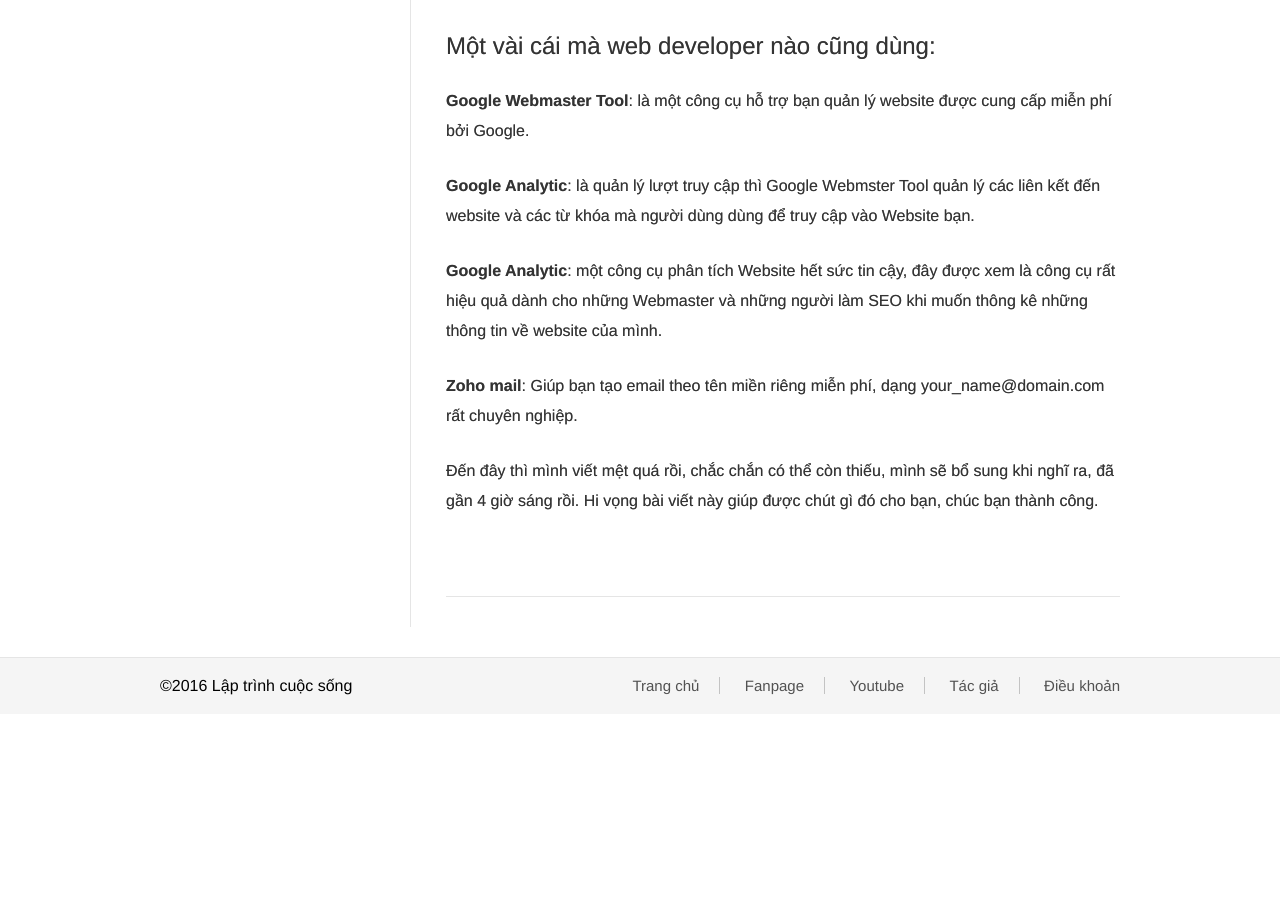
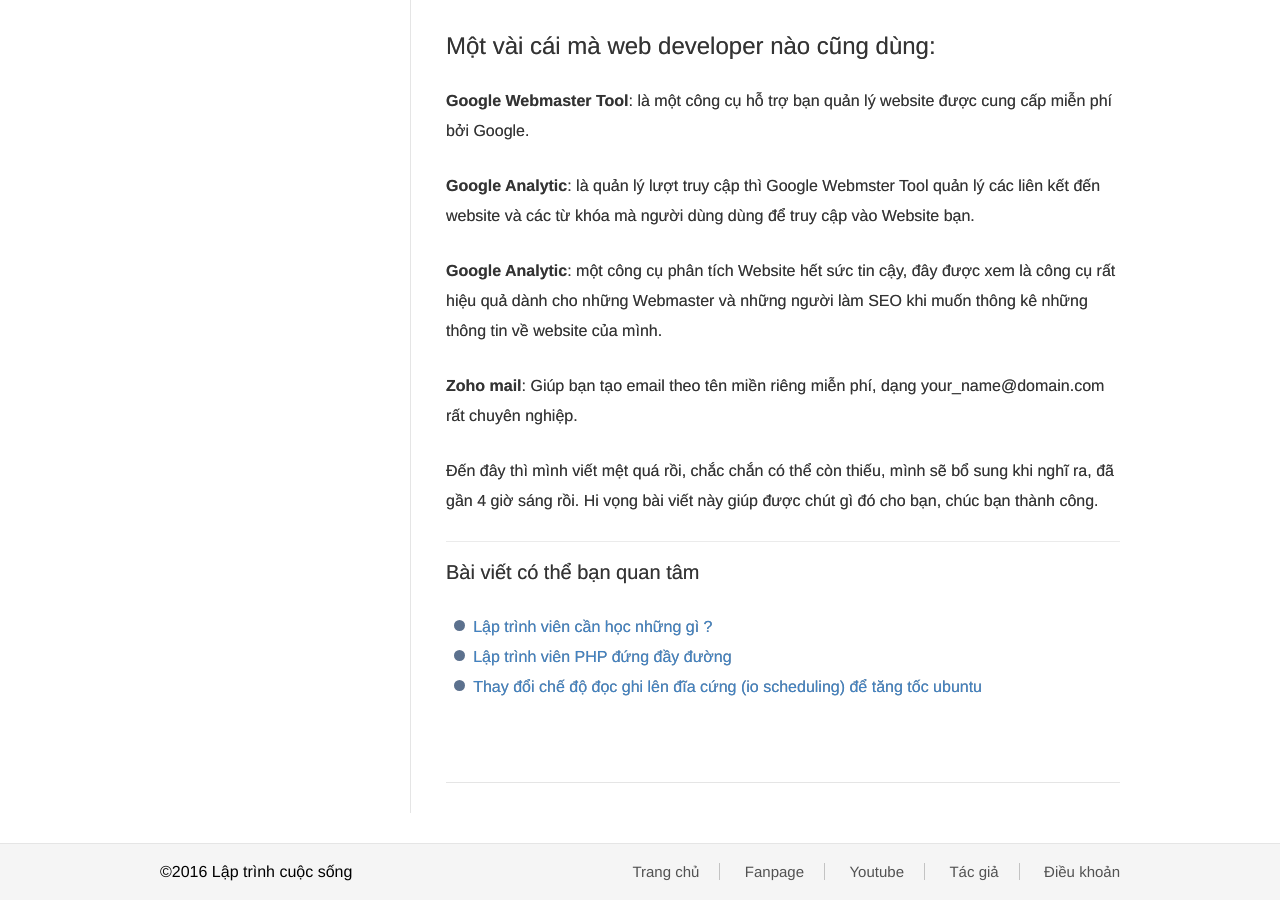
Before and after one commit to nguyentest/laptrinhcuocsong, a Jekyll site: the page built from _posts/2017-03-24-tong-hop-nhung-cong-cu-can-thiet-cho-web-developer.md, in a window 1280 px wide and 900 px high, scrolled down 3799 px. Built offline with Jekyll 4.4.1, drawn with Linux system fonts in a browser that asks for light colours; before the commit the page ends 4513 px from its top, so only the background shows below that.

Commit message:
Update 2017-03-24-tong-hop-nhung-cong-cu-can-thiet-cho-web-developer.md

```diff
--- a/_posts/2017-03-24-tong-hop-nhung-cong-cu-can-thiet-cho-web-developer.md
+++ b/_posts/2017-03-24-tong-hop-nhung-cong-cu-can-thiet-cho-web-developer.md
@@ -3,6 +3,13 @@
 title: Tổng hợp tất tần tật những công cụ cần thiết cho web developer
 thumbnail: web-developer.png
 category: Chuyện lập trình
+related_posts:
+ - title: Lập trình viên cần học những gì ?
+   link: http://laptrinhcuocsong.com/lap-trinh-vien-can-hoc-nhung-gi.html
+ - title: Lập trình viên PHP đứng đầy đường
+   link: http://laptrinhcuocsong.com/lap-trinh-vien-php-dung-day-duong.html
+ - title: Thay đổi chế độ đọc ghi lên đĩa cứng (io scheduling) để tăng tốc ubuntu
+   link: http://laptrinhcuocsong.com/thay-doi-che-do-io-schedule-de-tang-toc-ubuntu.html
 ---
 Làm gì cũng phải có công cụ, tất nhiên rồi, bạn không thể tạo ra một trang web bằng tay không. Nếu bạn là một web developer, những món "đồ nghề" sau đây sẽ giúp ích rất nhiều cho bạn, đây là những công cụ mà mình đang thường xuyên sử dụng trong công việc hàng ngày.
 
```
